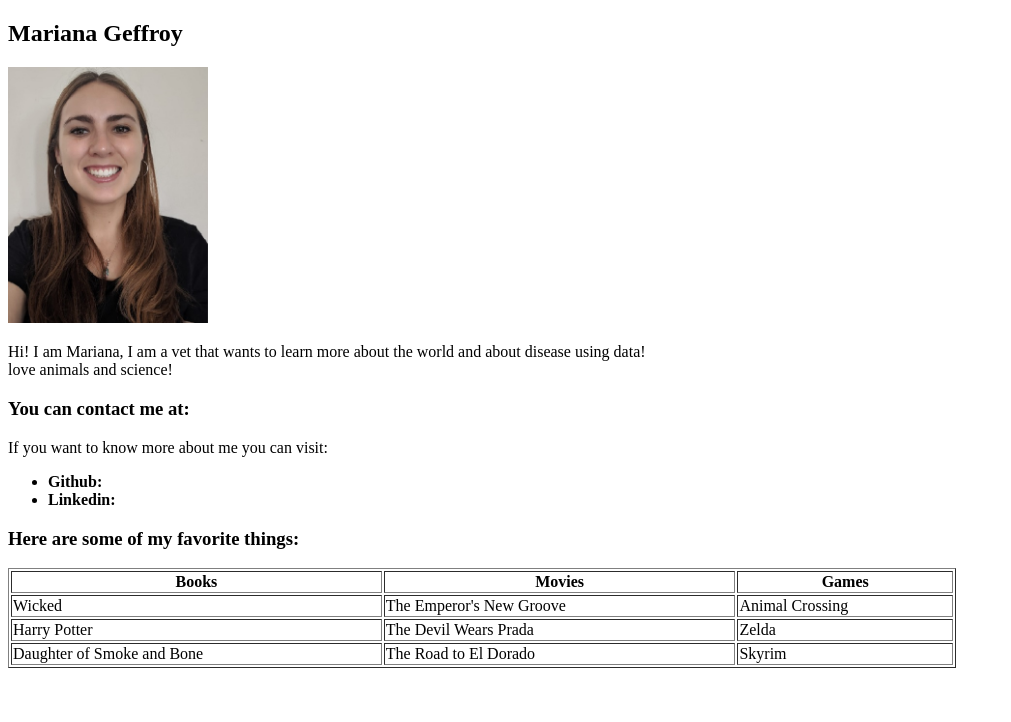
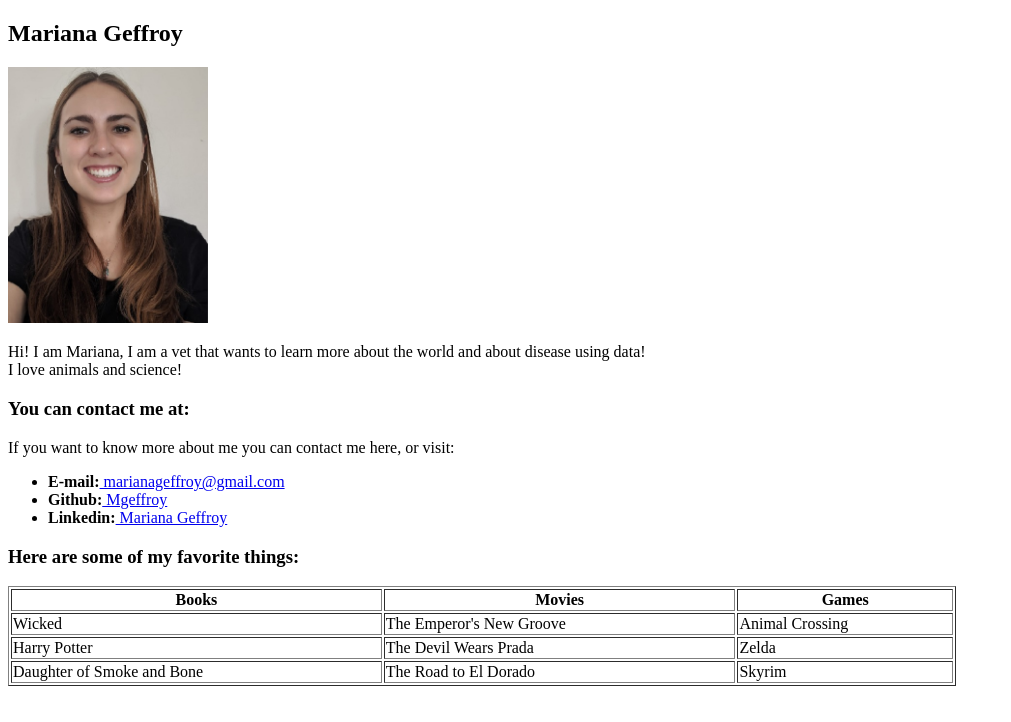
Before and after one commit to mgeffroy/mgeffroy.github.io, a plain HTML site: page index.html in a window 1280 px wide. Shown: the whole page, without its empty margins (0-1011 px from the left). Drawn offline with Linux system fonts and the light colour scheme.

Commit message:
Added contact links

```diff
--- a/index.html
+++ b/index.html
@@ -12,14 +12,15 @@
     <img src="Photo/Geffroy Mariana .jpg" alt="Who's this?" width="200">
     <article>
    <p> Hi! I am Mariana, I am a vet that wants to learn more about the world and about disease using data!
-   <br> love animals and science! </p>
+   <br> I love animals and science! </p>
    </section>
    <section>
    <h3>You can contact me at:</h3>
-    <p> If you want to know more about me you can visit: </p>
+    <p> If you want to know more about me you can contact me here, or visit: </p>
         <ul>
-<li> <strong>Github:</strong></li>
-<li> <strong>Linkedin:</strong></li>
+<li> <strong>E-mail:</strong><a href= "marianageffroy@gmail.com"> marianageffroy@gmail.com</a></li>
+<li> <strong>Github:</strong><a href ="https://github.com/mgeffroy"> Mgeffroy</a></li>
+<li> <strong>Linkedin:</strong><a href = "https://www.linkedin.com/in/mgeffroy/"> Mariana Geffroy</a> </li>
 </section>
 <section>
 <h3>Here are some of my favorite things:</h3>
```
